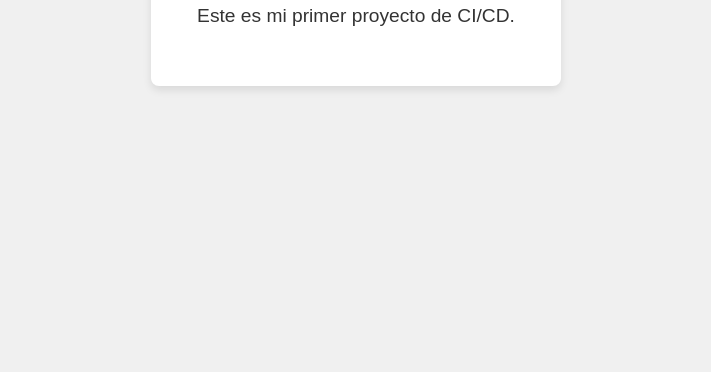
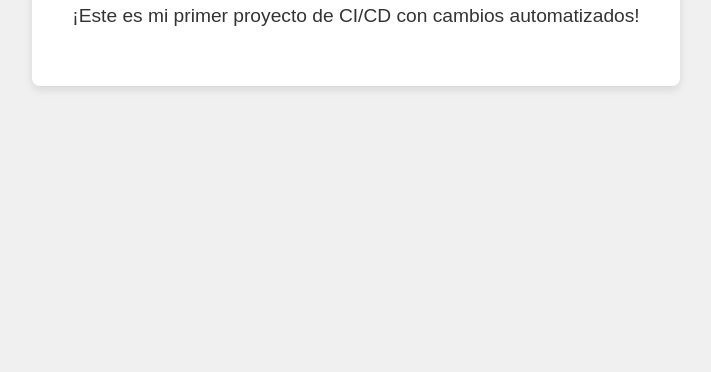
Before and after one commit to jdnarvaez0/mi-devops-hola-mundo, a plain HTML site: page index.html in a window 1280 px wide. Shown: the part 428-800 px from the top of the page, without its empty margins (284-995 px from the left). Drawn offline with Linux system fonts and the light colour scheme.

Commit message:
Updated message for CI/CD demo

```diff
--- a/index.html
+++ b/index.html
@@ -9,7 +9,7 @@
 <body>
     <div class="container">
         <h1>¡Hola DevOps!</h1>
-        <p>Este es mi primer proyecto de CI/CD.</p>
+        <p>¡Este es mi primer proyecto de CI/CD con cambios automatizados!</p>
     </div>
 </body>
 </html>
```
